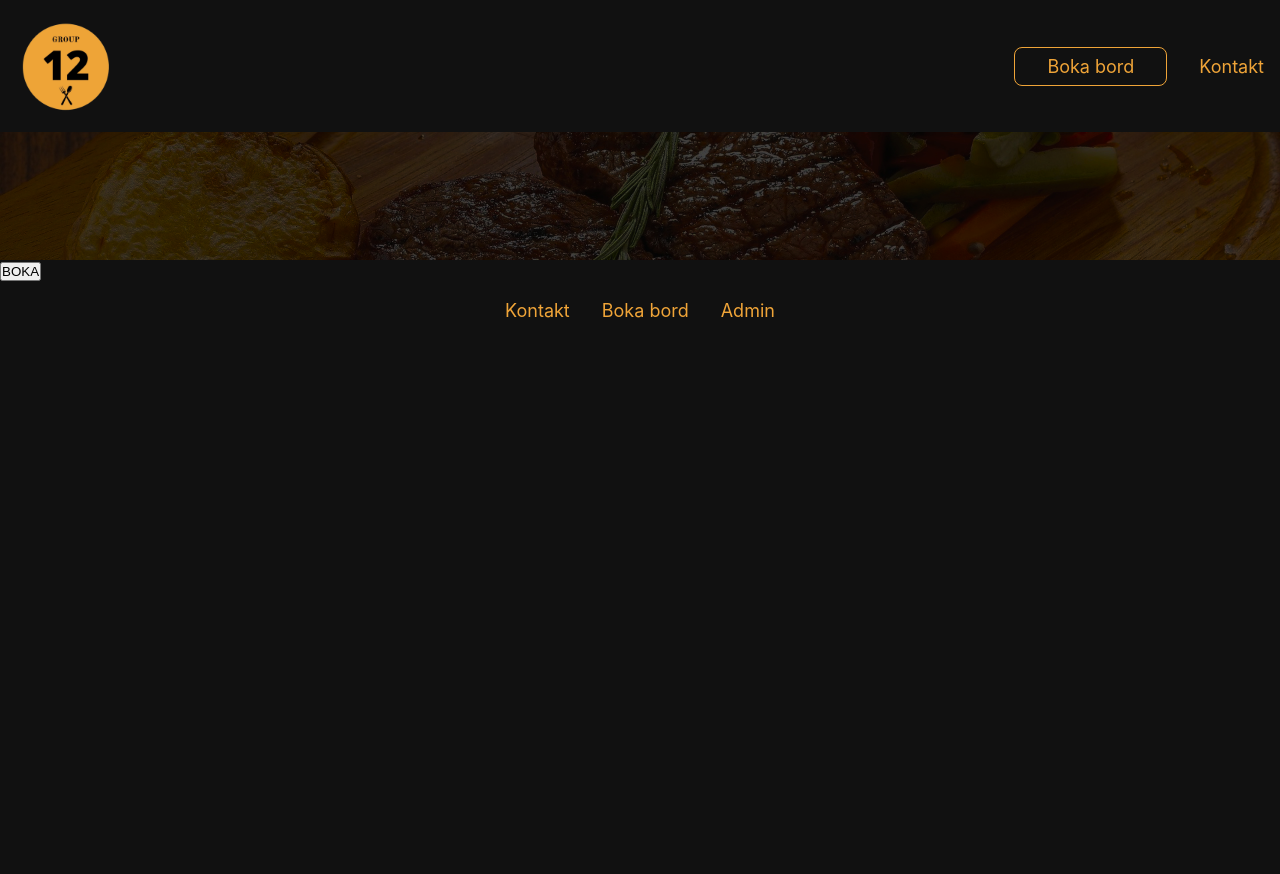
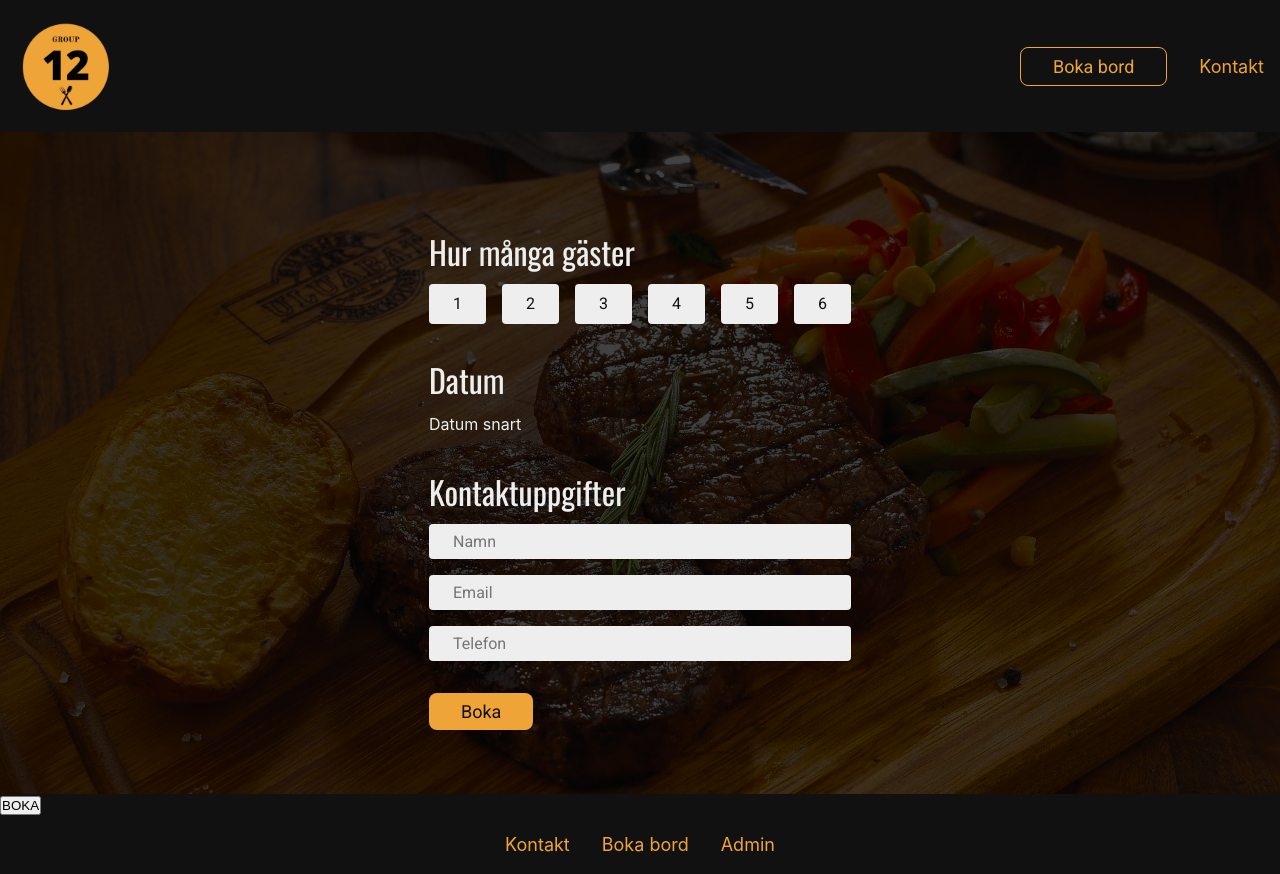
Before and after one commit to assarbertil/react-restaurant-app, a React (Create React App) app: page /boka in a window 1280 px wide. Before the commit the page ends 800 px from the top, so only its background shows below. Built offline with nearby package versions, Linux system fonts and the light colour scheme; no server answers.

Commit message:
made some booking form components

```diff
--- a/src/components/primitives/Button.tsx
+++ b/src/components/primitives/Button.tsx
@@ -5,11 +5,17 @@ export const Button = styled('button', {
   border: 0,
   color: 'white',
   textDecoration: 'none',
+  fontFamily: '$body',
+  cursor: 'pointer',
+
+  '&:hover': {
+    opacity: 0.9
+  },
 
   variants: {
     type: {
       primary: { background: '$primary' },
-      secondary: { background: '$secondary' },
+      secondary: { background: '$secondary', color: '$background' },
       tertiary: { border: '1px solid $secondary', color: '$secondary' }
     },
 
--- /dev/null
+++ b/src/components/primitives/Input.tsx
@@ -0,0 +1,16 @@
+import { styled } from 'stitches.config'
+
+export const Input = styled('input', {
+  color: '$background',
+  background: '$foreground',
+  padding: '0.5rem 1.5rem',
+  borderRadius: 4,
+  border: 0,
+  fontSize: '$regular',
+  fontWeight: 400,
+  fontFamily: '$body',
+
+  '&:hover': {
+    opacity: 0.9
+  }
+})
--- /dev/null
+++ b/src/components/primitives/RadioButton.tsx
@@ -0,0 +1,59 @@
+import { ChangeEventHandler, FC } from 'react'
+import { styled } from 'stitches.config'
+
+interface RadioButtonProps {
+  label: string
+  value?: string
+  name: string
+  defaultChecked?: boolean
+  id?: string
+  onChange?: ChangeEventHandler<HTMLInputElement> | undefined
+}
+
+export const RadioButton: FC<RadioButtonProps> = ({
+  label,
+  value,
+  name,
+  defaultChecked = false,
+  id,
+  onChange
+}) => {
+  return (
+    <RadioContainer>
+      <Input
+        type="radio"
+        id={id}
+        name={name}
+        value={value}
+        defaultChecked={defaultChecked}
+        className="radio-button"
+      />
+      <Label htmlFor={id}>{label}</Label>
+    </RadioContainer>
+  )
+}
+
+const Input = styled('input', {
+  display: 'none',
+
+  '&:checked + label': {
+    background: '$secondary'
+  }
+})
+
+const Label = styled('label', {
+  color: '$background',
+  background: '$foreground',
+  padding: '0.5rem 1.5rem',
+  borderRadius: 4,
+  cursor: 'pointer',
+  fontFamily: '$body',
+
+  '&:hover': {
+    opacity: 0.9
+  }
+})
+
+const RadioContainer = styled('div', {
+  display: 'flex'
+})
--- a/src/components/primitives/index.ts
+++ b/src/components/primitives/index.ts
@@ -1,2 +1,4 @@
 export { Text } from './Text'
 export { Button } from './Button'
+export { RadioButton } from './RadioButton'
+export { Input } from './Input'
--- /dev/null
+++ b/src/features/booking-form/FieldGroup.tsx
@@ -0,0 +1,22 @@
+import { FC, ReactNode } from 'react'
+import { Text } from '../../components/primitives'
+
+interface FieldGroupProps {
+  children: ReactNode
+  name: string
+}
+
+export const FieldGroup: FC<FieldGroupProps> = ({ children, name }) => {
+  return (
+    <div>
+      <Text
+        type="title2"
+        as="h2"
+        css={{ marginBottom: '0.5rem', marginTop: '2rem' }}
+      >
+        {name}
+      </Text>
+      {children}
+    </div>
+  )
+}
--- a/src/features/booking-form/index.tsx
+++ b/src/features/booking-form/index.tsx
@@ -1,5 +1,11 @@
-import { Text } from '../../components/primitives'
+import { Text, Input, RadioButton, Button } from '../../components/primitives'
 import { useBookings } from '../../hooks/useBookings'
+import { FieldGroup } from './FieldGroup'
+import { styled } from 'stitches.config'
+
+const handleRadio = (e: any) => {
+  console.log(e.target.value)
+}
 
 export const BookingForm = () => {
   const { data, error, isLoading } = useBookings()
@@ -8,7 +14,73 @@ export const BookingForm = () => {
 
   return (
     <Text>
-      <pre>{JSON.stringify(data, null, 2)}</pre>
+      <FieldGroup name="Hur många gäster">
+        <RadioButtonContainer>
+          <RadioButton
+            label="1"
+            name="numberOfGuests"
+            id="1"
+            onChange={handleRadio}
+          />
+          <RadioButton
+            label="2"
+            name="numberOfGuests"
+            id="2"
+            onChange={handleRadio}
+          />
+          <RadioButton
+            label="3"
+            name="numberOfGuests"
+            id="3"
+            onChange={handleRadio}
+          />
+          <RadioButton
+            label="4"
+            name="numberOfGuests"
+            id="4"
+            onChange={handleRadio}
+          />
+          <RadioButton
+            label="5"
+            name="numberOfGuests"
+            id="5"
+            onChange={handleRadio}
+          />
+          <RadioButton
+            label="6"
+            name="numberOfGuests"
+            id="6"
+            onChange={handleRadio}
+          />
+        </RadioButtonContainer>
+      </FieldGroup>
+
+      <FieldGroup name="Datum">
+        <Text>Datum snart</Text>
+      </FieldGroup>
+
+      <FieldGroup name="Kontaktuppgifter">
+        <InputContainer>
+          <Input placeholder="Namn" />
+          <Input placeholder="Email" />
+          <Input placeholder="Telefon" />
+        </InputContainer>
+      </FieldGroup>
+
+      <Button size="large" type="secondary" css={{ marginTop: '2rem' }}>
+        Boka
+      </Button>
     </Text>
   )
 }
+
+const RadioButtonContainer = styled('div', {
+  display: 'flex',
+  columnGap: '1rem'
+})
+
+const InputContainer = styled('div', {
+  display: 'flex',
+  flexDirection: 'column',
+  rowGap: '1rem'
+})
```
